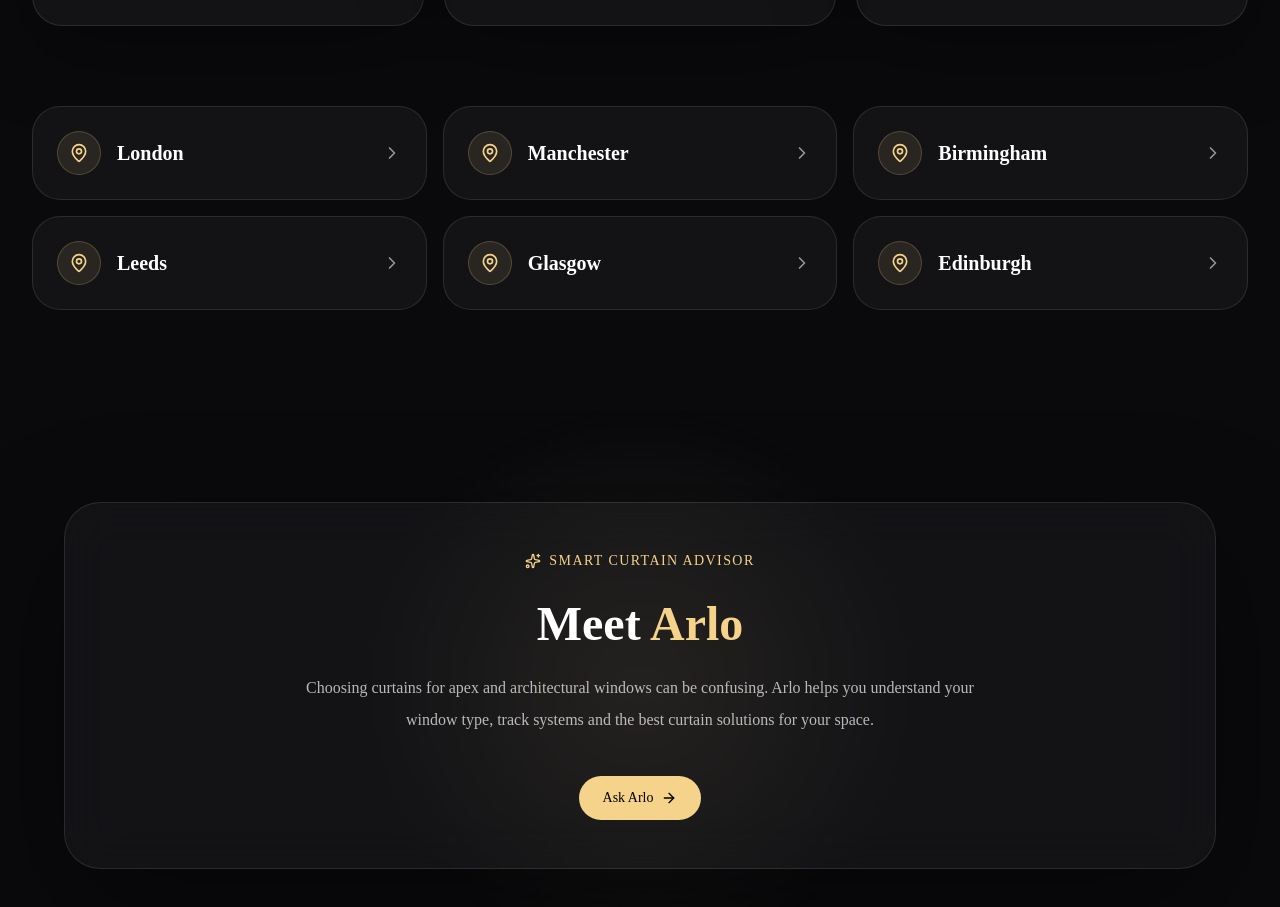
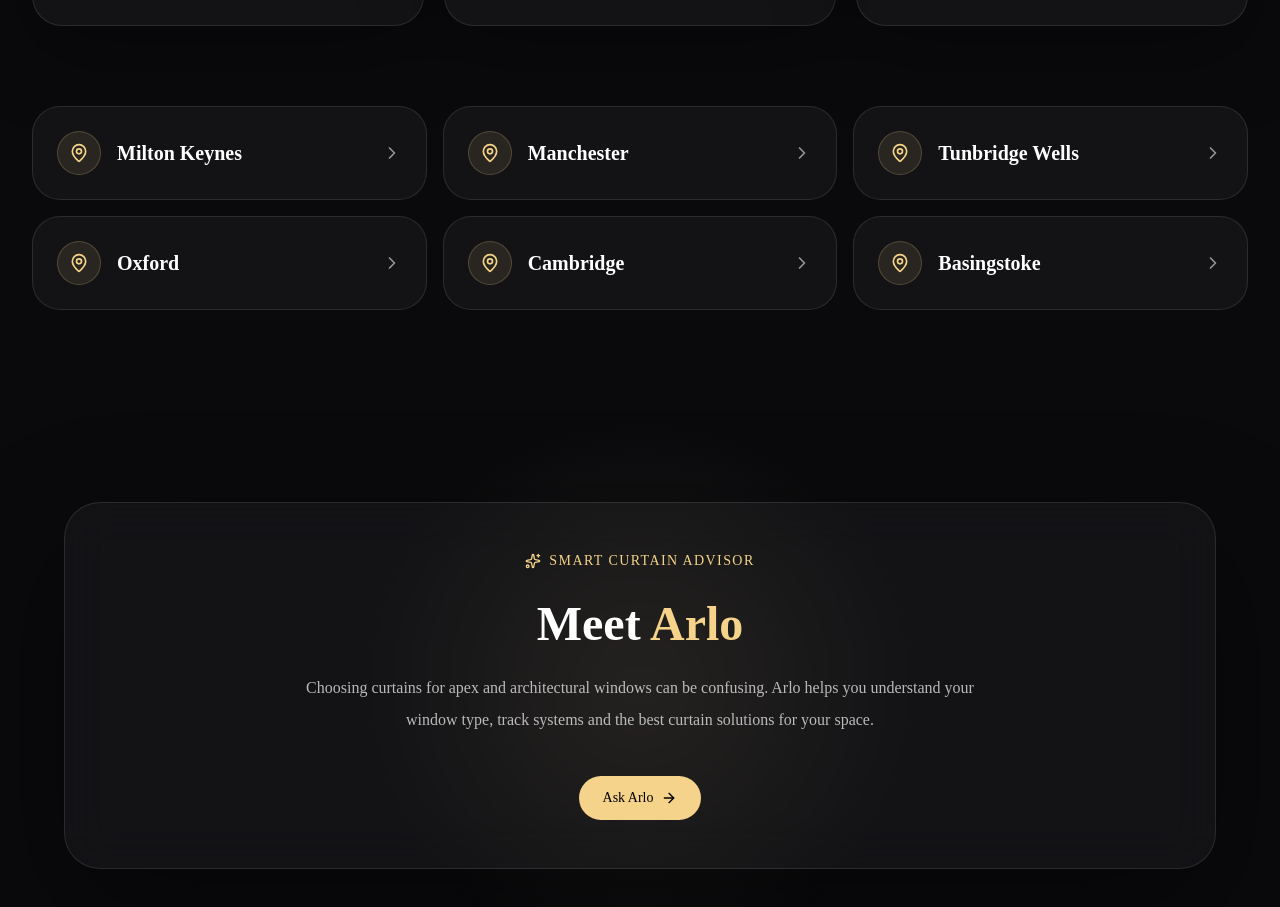
Before and after one commit to Nylon1/Apexcurtains, a Next.js app: page / in a window 1280 px wide. Shown: the part 10199-11106 px from the top of the page. Built offline with nearby package versions, Linux system fonts and the light colour scheme.

Commit message:
fix image paths and add new sections

```diff
--- a/app/window-types/page.tsx
+++ b/app/window-types/page.tsx
@@ -18,7 +18,7 @@ const windowTypes = [
     title: "Gable End",
     desc: "Tall double-height glazing",
     href: "/gable-end-curtains",
-    image: "/window-types/gable-end.jpg",
+    image: "/window-types/gable-end.jpeg",
     vibe: "Statement living",
   },
   {
@@ -26,7 +26,7 @@ const windowTypes = [
     title: "Triangular",
     desc: "Sharp angled windows",
     href: "/triangular-window-curtains",
-    image: "/window-types/triangular.jpg",
+    image: "/window-types/triangular.jpeg",
     vibe: "Geometric design",
   },
   {
@@ -34,7 +34,7 @@ const windowTypes = [
     title: "Barn Conversion",
     desc: "Vaulted rustic interiors",
     href: "/barn-conversion-curtains",
-    image: "/window-types/barn-conversion.jpg",
+    image: "/window-types/barn-conversion.jpeg",
     vibe: "Warm & character",
   },
   {
@@ -42,7 +42,7 @@ const windowTypes = [
     title: "Large Windows",
     desc: "Wide or floor-to-ceiling glass",
     href: "/large-window-curtains",
-    image: "/window-types/large-window.jpg",
+    image: "/window-types/large-window.jpeg",
     vibe: "Modern elegance",
   },
 ];
--- a/components/homepage/AreasPreview.tsx
+++ b/components/homepage/AreasPreview.tsx
@@ -2,12 +2,12 @@ import Link from "next/link";
 import { ChevronRight, MapPin } from "lucide-react";
 
 const areaLinks = [
-  { label: "London", href: "/areas/london" },
+  { label: "Milton Keynes", href: "/areas/milton-keynes" },
   { label: "Manchester", href: "/areas/manchester" },
-  { label: "Birmingham", href: "/areas/birmingham" },
-  { label: "Leeds", href: "/areas/leeds" },
-  { label: "Glasgow", href: "/areas/glasgow" },
-  { label: "Edinburgh", href: "/areas/edinburgh" },
+  { label: "Tunbridge Wells", href: "/areas/tunbridge-wells" },
+  { label: "Oxford", href: "/areas/oxford" },
+  { label: "Cambridge", href: "/areas/cambridge" },
+  { label: "Basingstoke", href: "/areas/basingstoke" },
 ];
 
 export default function AreasPreview() {
--- a/components/homepage/Hero.tsx
+++ b/components/homepage/Hero.tsx
@@ -24,7 +24,7 @@ const windowOptions = [
     eyebrow: "Architectural fit",
     description: "Elegant solutions for unusual angular glazing.",
     href: "/triangular-window-curtains",
-    image: "/window-types/triangular.jpg",
+    image: "/window-types/triangular.jpeg",
     system: "Tailored track direction with shaped curtain planning",
     bestFor: "Modern feature rooms",
     price: "£2,000 – £5,000",
@@ -36,7 +36,7 @@ const windowOptions = [
     eyebrow: "Statement spaces",
     description: "Designed for dramatic double-height glazing.",
     href: "/gable-end-curtains",
-    image: "/window-types/gable-end.jpg",
+    image: "/window-types/gable-end.jpeg",
     system: "Heavy-duty custom tracking for tall feature glazing",
     bestFor: "Open-plan spaces",
     price: "£3,000 – £8,000",
@@ -48,7 +48,7 @@ const windowOptions = [
     eyebrow: "Character spaces",
     description: "Curtain systems for vaulted and lofty angular rooms.",
     href: "/barn-conversion-curtains",
-    image: "/window-types/barn-conversion.jpg",
+    image: "/window-types/barn-conversion.jpeg",
     system: "Bespoke track planning for vaulted room geometry",
     bestFor: "Barns and conversions",
     price: "£2,500 – £7,000",
@@ -60,7 +60,7 @@ const windowOptions = [
     eyebrow: "Grand glazing",
     description: "Luxury drapery for expansive walls of glass.",
     href: "/large-window-curtains",
-    image: "/window-types/large-window.jpg",
+    image: "/window-types/large-feature.jpeg",
     system: "Wave or pinch pleat on robust made-to-measure tracking",
     bestFor: "Wide glazed rooms",
     price: "£1,500 – £4,500",
```
